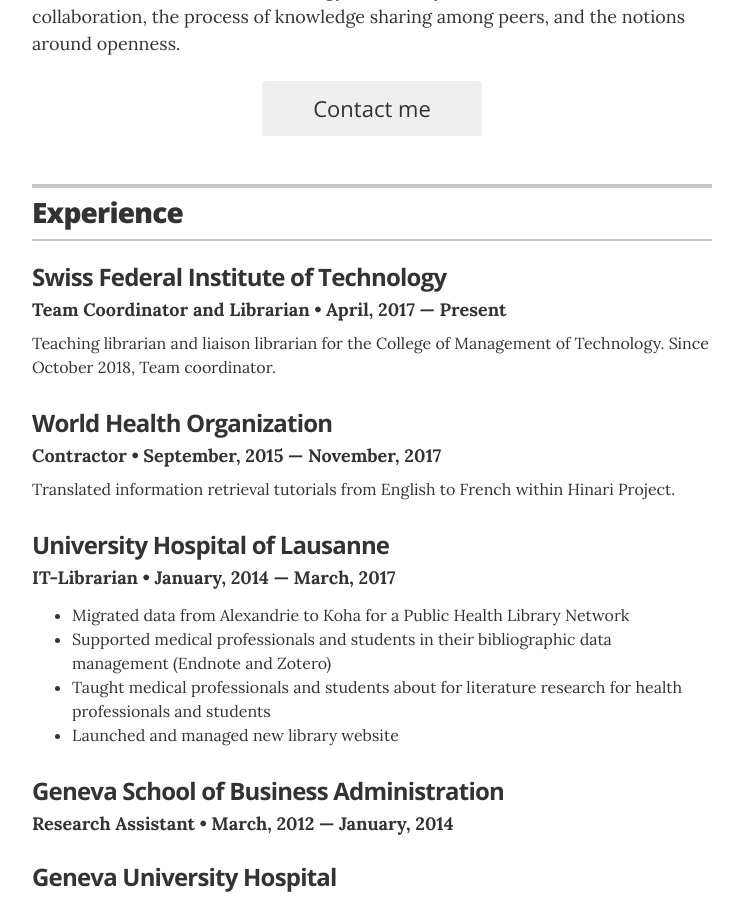
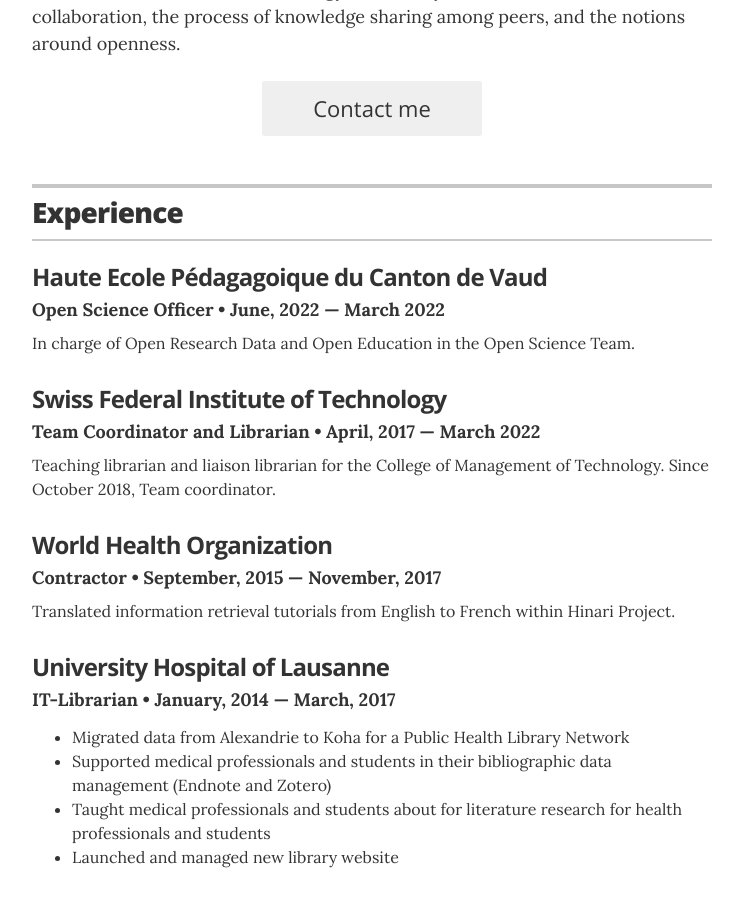
Before and after one commit to railyards/cv-resume, a Jekyll site: the page built from index.html, in a window 1280 px wide and 900 px high, scrolled down 580 px. Shown: the whole window, without its empty margins (268-1011 px from the left). Built offline with Jekyll 4.4.1, drawn with Linux system fonts in a browser that asks for light colours.

Commit message:
Update experience.yml

```diff
--- a/_data/experience.yml
+++ b/_data/experience.yml
@@ -1,8 +1,17 @@
 # Jobs
+
+# HEP
+
+- company: Haute Ecole Pédagagoique du Canton de Vaud
+  position: Open Science Officer
+  duration: June, 2022 &mdash; March 2022
+  summary: In charge of Open Research Data and Open Education in the Open Science Team.
+
+
 # EPFL
 - company: Swiss Federal Institute of Technology
   position: Team Coordinator and Librarian
-  duration: April, 2017 &mdash; Present
+  duration: April, 2017 &mdash; March 2022
   summary: Teaching librarian and liaison librarian for the College of Management of Technology. Since October 2018, Team coordinator.
 
 
```
